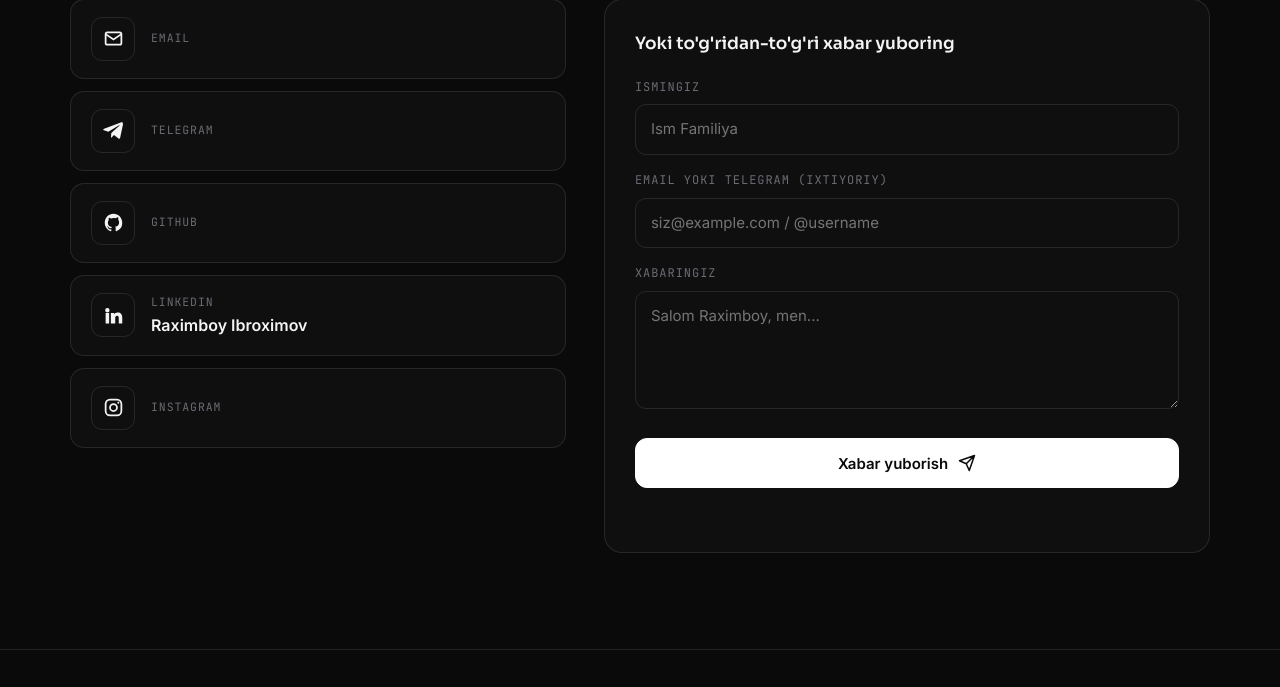
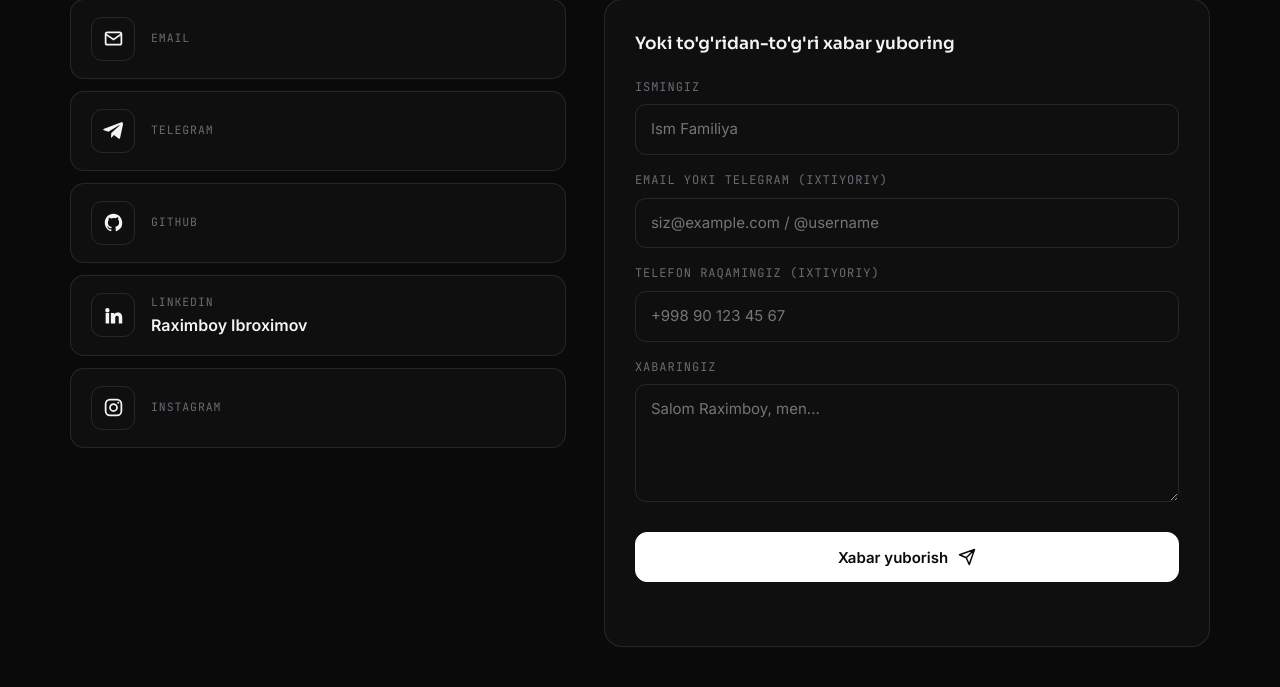
Before and after one commit to Raximboy7/Portfolio, a Django app: template portfolio/templates/portfolio/index.html in a window 1280 px wide. Shown: the part 4120-4807 px from the top of the page. Run offline with Django 5.2, Linux system fonts and the light colour scheme; the template is opened without the code that fills it, so the values that code supplies are empty.

Commit message:
Aloqa formasi: Telegram integratsiyasi + telefon raqami maydoni
- Aloqa formasiga ixtiyoriy telefon raqami maydoni qo'shildi
- Telefon validatsiyasi: frontend (kiritish filtri) + backend (E.164, 7-15 raqam)
- Telegram xabariga "Telefon" qatori qo'shildi
- i18n: uz/ru/en uchun label, placeholder va xato xabari

Co-Authored-By: Claude Opus 4.8 <noreply@anthropic.com>

```diff
--- a/portfolio/static/portfolio/js/app.js
+++ b/portfolio/static/portfolio/js/app.js
@@ -245,26 +245,42 @@
     const statusEl = $("#cf-status"), btn = $("#cf-send");
     const setStatus = (key, ok) => { statusEl.textContent = t(key); statusEl.className = "cf-status " + (ok ? "ok" : "err"); };
 
+    // Telefon: yozish paytida faqat ruxsat etilgan belgilar (raqam, bo'sh joy, + - ( ));
+    // "+" faqat eng boshida turishi mumkin.
+    const phoneEl = $("#cf-phone");
+    if (phoneEl) {
+      phoneEl.addEventListener("input", () => {
+        let v = phoneEl.value.replace(/[^\d\s()+-]/g, "");        // taqiqlangan belgilarni olib tashlash
+        v = v.replace(/(?!^)\+/g, "");                            // "+" faqat boshida
+        if (phoneEl.value !== v) phoneEl.value = v;
+      });
+    }
+    // To'g'ri raqammi? — ixtiyoriy ajratuvchilarni tashlab, 7–15 ta raqam bo'lsin.
+    const phoneValid = (v) => { const d = v.replace(/[\s()+-]/g, ""); return /^\d{7,15}$/.test(d); };
+
     form.addEventListener("submit", async e => {
       e.preventDefault();
       const name = $("#cf-name").value.trim();
       const contact = $("#cf-contact").value.trim();
+      const phone = $("#cf-phone").value.trim();
       const message = $("#cf-message").value.trim();
       const website = (form.querySelector('input[name="website"]') || {}).value || "";
       const token = (form.querySelector('input[name="csrfmiddlewaretoken"]') || {}).value || "";
       if (!name || !message) { setStatus("contact.form.missing", false); return; }
+      if (phone && !phoneValid(phone)) { setStatus("contact.form.phone_invalid", false); phoneEl.focus(); return; }
 
       btn.disabled = true; statusEl.textContent = t("contact.form.sending"); statusEl.className = "cf-status";
       try {
         const resp = await fetch("/api/contact/", {
           method: "POST",
           headers: { "Content-Type": "application/json", "X-CSRFToken": token },
-          body: JSON.stringify({ name, contact, message, website }),
+          body: JSON.stringify({ name, contact, phone, message, website }),
         });
         const data = await resp.json().catch(() => ({}));
         if (resp.ok && data.ok) { setStatus("contact.form.ok", true); form.reset(); }
         else if (resp.status === 429 || data.error === "rate_limited") setStatus("contact.form.rate", false);
         else if (resp.status === 503 || data.error === "not_configured") setStatus("contact.form.not_configured", false);
+        else if (data.error === "bad_phone") setStatus("contact.form.phone_invalid", false);
         else setStatus("contact.form.err", false);
       } catch (_) { setStatus("contact.form.err", false); }
       finally { btn.disabled = false; }
--- a/portfolio/static/portfolio/js/i18n.js
+++ b/portfolio/static/portfolio/js/i18n.js
@@ -60,6 +60,8 @@ const I18N = {
     "contact.form.name_ph": "Ism Familiya",
     "contact.form.contact_label": "Email yoki Telegram (ixtiyoriy)",
     "contact.form.contact_ph": "siz@example.com / @username",
+    "contact.form.phone_label": "Telefon raqamingiz (ixtiyoriy)",
+    "contact.form.phone_ph": "+998 90 123 45 67",
     "contact.form.msg_label": "Xabaringiz",
     "contact.form.msg_ph": "Salom Raximboy, men...",
     "contact.form.send": "Xabar yuborish",
@@ -68,6 +70,7 @@ const I18N = {
     "contact.form.err": "✗ Xatolik yuz berdi. Keyinroq urining yoki email orqali yozing.",
     "contact.form.not_configured": "⚠ Forma hali ulanmagan — iltimos email/Telegram orqali yozing.",
     "contact.form.missing": "Iltimos ism va xabarni to'ldiring.",
+    "contact.form.phone_invalid": "⚠ Telefon raqami noto'g'ri. Masalan: +998 90 123 45 67",
     "contact.form.rate": "⚠ Juda ko'p urinish. Birozdan so'ng qayta urinib ko'ring.",
 
     "footer.made": "Django & ☕ bilan yaratilgan",
@@ -129,6 +132,8 @@ const I18N = {
     "contact.form.name_ph": "Имя Фамилия",
     "contact.form.contact_label": "Email или Telegram (необязательно)",
     "contact.form.contact_ph": "вы@example.com / @username",
+    "contact.form.phone_label": "Ваш номер телефона (необязательно)",
+    "contact.form.phone_ph": "+998 90 123 45 67",
     "contact.form.msg_label": "Ваше сообщение",
     "contact.form.msg_ph": "Здравствуйте, Рахимбой, я...",
     "contact.form.send": "Отправить сообщение",
@@ -137,6 +142,7 @@ const I18N = {
     "contact.form.err": "✗ Ошибка. Попробуйте позже или напишите на email.",
     "contact.form.not_configured": "⚠ Форма ещё не подключена — напишите на email/Telegram.",
     "contact.form.missing": "Пожалуйста, заполните имя и сообщение.",
+    "contact.form.phone_invalid": "⚠ Неверный номер телефона. Например: +998 90 123 45 67",
     "contact.form.rate": "⚠ Слишком много попыток. Попробуйте чуть позже.",
 
     "footer.made": "Сделано с Django & ☕",
@@ -198,6 +204,8 @@ const I18N = {
     "contact.form.name_ph": "First Last",
     "contact.form.contact_label": "Email or Telegram (optional)",
     "contact.form.contact_ph": "you@example.com / @username",
+    "contact.form.phone_label": "Your phone number (optional)",
+    "contact.form.phone_ph": "+998 90 123 45 67",
     "contact.form.msg_label": "Your message",
     "contact.form.msg_ph": "Hi Raximboy, I...",
     "contact.form.send": "Send message",
@@ -206,6 +214,7 @@ const I18N = {
     "contact.form.err": "✗ Something went wrong. Try later or reach me by email.",
     "contact.form.not_configured": "⚠ Form not connected yet — please use email/Telegram.",
     "contact.form.missing": "Please fill in your name and message.",
+    "contact.form.phone_invalid": "⚠ Invalid phone number. Example: +998 90 123 45 67",
     "contact.form.rate": "⚠ Too many attempts. Please try again a bit later.",
 
     "footer.made": "Built with Django & ☕",
--- a/portfolio/templates/portfolio/index.html
+++ b/portfolio/templates/portfolio/index.html
@@ -262,6 +262,10 @@
           <input type="text" name="contact" id="cf-contact" maxlength="150"
                  data-i18n-ph="contact.form.contact_ph" placeholder="siz@example.com / @username">
 
+          <label for="cf-phone" data-i18n="contact.form.phone_label">Telefon raqamingiz (ixtiyoriy)</label>
+          <input type="tel" name="phone" id="cf-phone" maxlength="30" inputmode="tel"
+                 data-i18n-ph="contact.form.phone_ph" placeholder="+998 90 123 45 67">
+
           <label for="cf-message" data-i18n="contact.form.msg_label">Xabaringiz</label>
           <textarea name="message" id="cf-message" rows="4" maxlength="3000" required
                     data-i18n-ph="contact.form.msg_ph" placeholder="Salom Raximboy, men..."></textarea>
```
Also changed, not shown: portfolio/views.py (+18 -1 lines).
